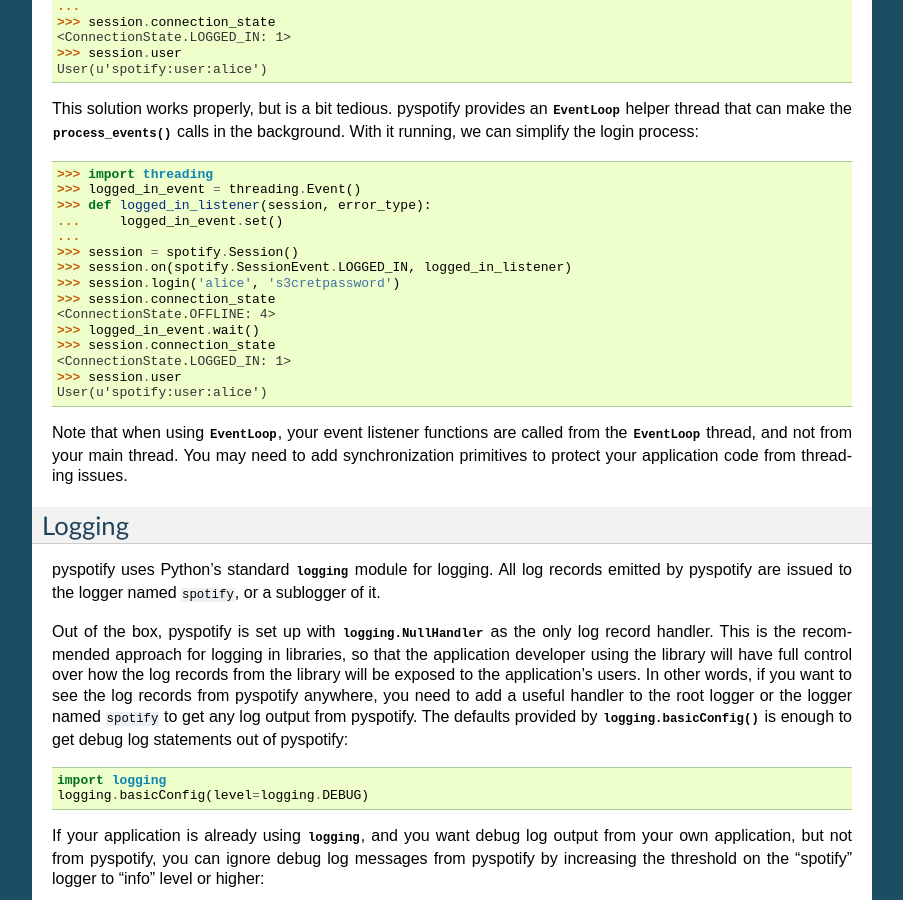
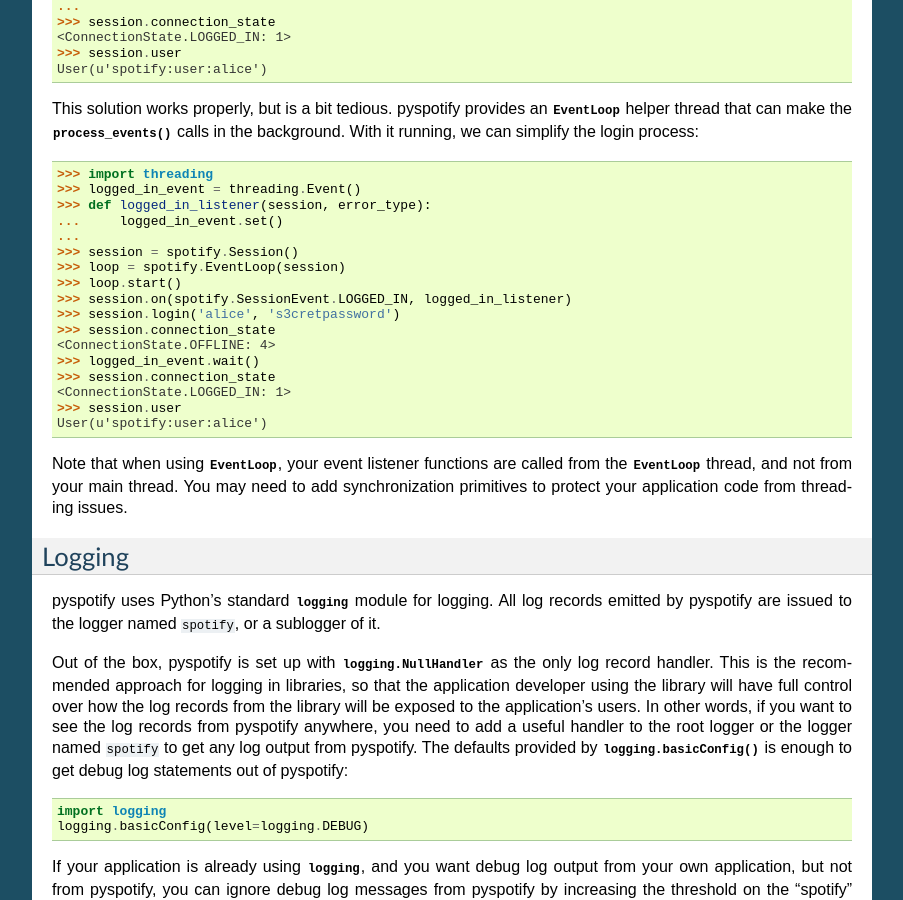
Before and after one commit to jodal/pyspotify, a Sphinx documentation site: the page built from docs/quickstart.rst, in a window 1280 px wide and 900 px high, scrolled down 1860 px. Shown: the whole window, without its empty margins (198-1101 px from the left). Built offline with Sphinx 7.4.7, drawn with Linux system fonts in a browser that asks for light colours; pages that are not in the unit, such as notebooks, are missing from menus.

Commit message:
docs: ADdd missing eventloop in example

```diff
--- a/docs/quickstart.rst
+++ b/docs/quickstart.rst
@@ -141,6 +141,8 @@
     ...     logged_in_event.set()
     ...
     >>> session = spotify.Session()
+    >>> loop = spotify.EventLoop(session)
+    >>> loop.start()
     >>> session.on(spotify.SessionEvent.LOGGED_IN, logged_in_listener)
     >>> session.login('alice', 's3cretpassword')
     >>> session.connection_state
```
